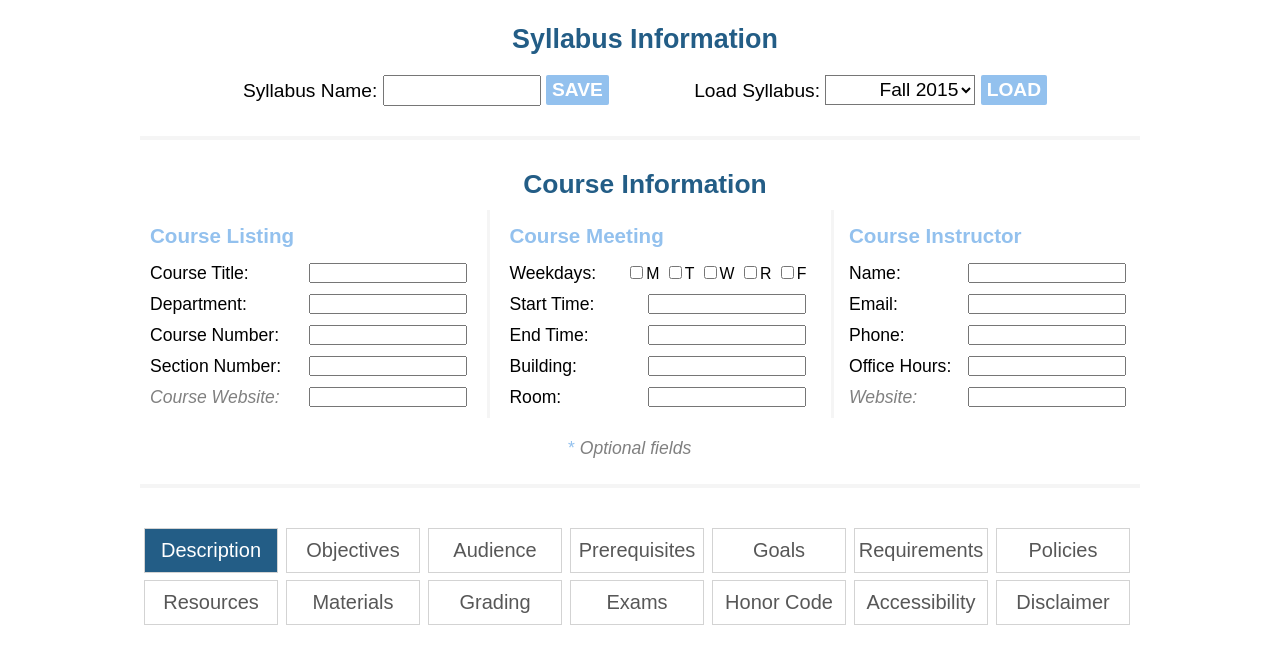
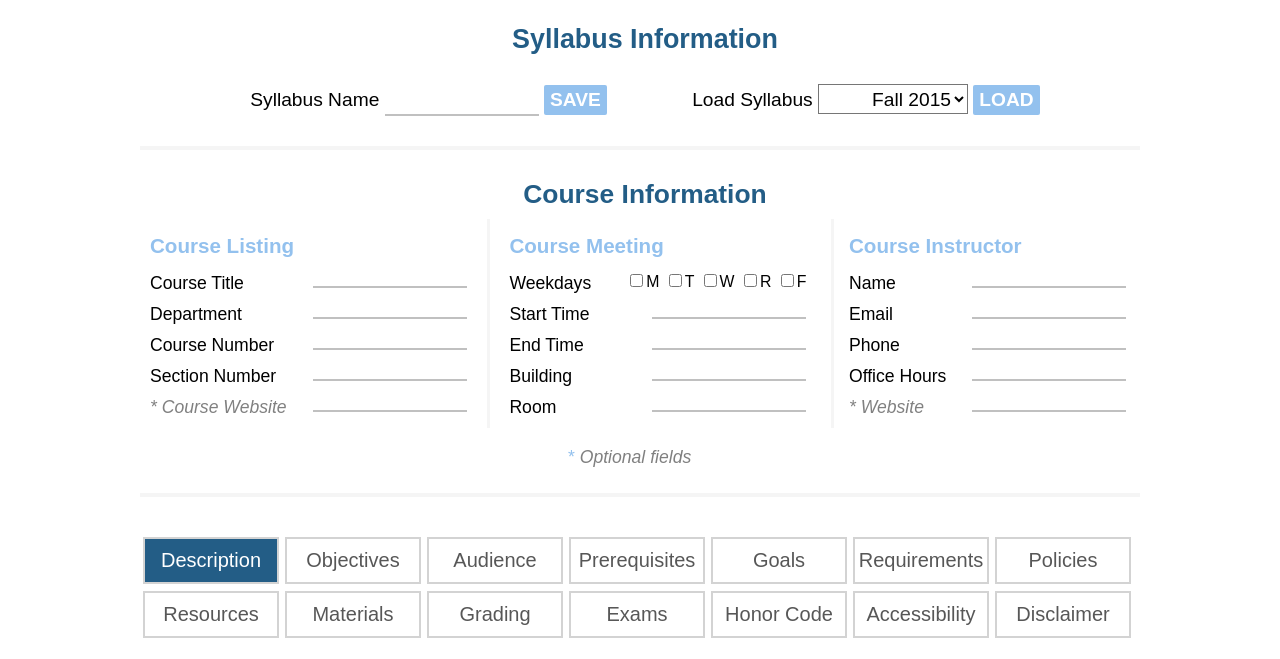
Before and after one commit to fmenozzi/syllabuilder, a website: page public/editor.html in a window 1280 px wide. Shown: the part 70-729 px from the top of the page. Drawn offline with nearby package versions, Linux system fonts and the light colour scheme.

Commit message:
updated editor form style

```diff
--- a/public/css/editor.css
+++ b/public/css/editor.css
@@ -72,13 +72,24 @@ body {
     padding-top: 80px;
 }
 
-input:focus,
+input[type="checkbox"]:focus,
 select:focus,
-textarea:focus {
-    outline: 2px solid #93c1ee;
-}
 button:focus {
     outline: none;
+}
+.syllabus-info input[type="text"],
+.prelude input[type="text"] {
+    float: right;
+    width: 150px;
+    font-size: 0.7em;
+    border: none;
+    border-bottom: 2px solid silver;
+}
+.syllabus-info input[type="text"]:focus,
+.prelude input[type="text"]:focus {
+    outline: none !important;
+    border: none !important;
+    border-bottom: 2px solid #93c1ee !important;
 }
 
 .syllabus-info {
@@ -99,7 +110,7 @@ button:focus {
     padding-bottom: 5px;
 }
 .syllabus-info button {
-    height: 30px;`
+    height: 30px;
     margin: 10px auto 0px auto;
     background: #93c1ee;
     color: white;
@@ -127,7 +138,6 @@ button:focus {
 }
 .syllabus-info option {
     font-size: 0.8em;
-    color: red;
     text-align: right;
     font-family: Arial, sans-serif;
 }
@@ -148,6 +158,10 @@ button:focus {
     overflow: auto;
     font-size: 1.1em;
 }
+.prelude input {
+    margin-top: -3px;
+    font-size: 1em;
+}
 #prelude1 {
     float: left;
     width: 32%;
@@ -167,7 +181,6 @@ button:focus {
     padding-left: 1.5%;
     margin-right: 1%;
     border-left: 3px solid whitesmoke;
-
 }
 .prelude h2 {
     line-height: 0.2em;
@@ -177,11 +190,6 @@ button:focus {
 .prelude h3 {
     line-height: 0.6em;
     color: #93c1ee;
-}
-.prelude input[type="text"]{
-    float: right;
-    width: 150px;
-    font-size: 0.7em;
 }
 #syllabus-name {
     float: none;
@@ -196,14 +204,22 @@ button:focus {
     display: inline;
     margin-left: -2px;
 }*/
+#dept-id {
+    text-transform: uppercase;
+}
 
 #day_boxes {
     float: right;
     font-size: 0.9em;
+    /*color: white;*/
 }
 #day_boxes input {
     margin-left: 5px;
+    /*opacity: 0;*/
 }
+/*#day_boxes input:focus {
+    background: #235d86;
+}*/
 
 .instructor-info {
     padding-bottom: 10px;
@@ -255,8 +271,8 @@ button:focus {
     cursor: pointer;
     min-width: 13%;
     max-width: 13%;
-    margin: auto 4px 7px 4px;
-    border: 1px solid lightgray;
+    margin: auto 3px 7px 3px;
+    border: 2px solid lightgray;
     text-align: center;
 }
 
@@ -366,7 +382,7 @@ _:-moz-tree-row(hover), #clear-button {
 
 .editor {
     width: 95%;
-    height: 500px;
+    height: 498px;
     -moz-border-radius: 6;
     font-family: Arial;
     font-size: 20px;
@@ -374,6 +390,11 @@ _:-moz-tree-row(hover), #clear-button {
     resize: none;
     overflow: auto;
     padding: 15px;
+    border: 2px solid silver;
+}
+.editor:focus {
+    border: 2px solid #93c1ee;
+
 }
 
 /*----- SCHEDULE ------*/
@@ -414,9 +435,15 @@ table tr:nth-child(odd) {
 table th {
     background-color: white;
     color: black;
+    border-bottom: 2px solid darkgray;
 }
 table input {
     width: 99%;
     height: 25px;
     font-size: 1.1em;
+    border: none;
+    /*border-bottom: 2px solid silver;*/
 }
+table input:focus {
+    outline: none;
+}
--- a/public/css/login.css
+++ b/public/css/login.css
@@ -55,7 +55,9 @@ header {
 input:focus,
 select:focus,
 textarea:focus {
-    outline: 2px solid #93c1ee;
+    outline: none !important;
+    border: none !important;
+    border-bottom: 2px solid #93c1ee !important;
 }
 button:focus {
     outline: none;
@@ -94,17 +96,21 @@ h1 {
 	font-size: 1.15em;
 	color: #235d86;
 }
-input[type="text"]{
+input[type="text"] {
 	height: 30px;
 	width: 200px;
 	font-size: 1.25em;
 	margin-left: 7px;
+	border: none;
+	border-bottom: 2px solid silver;
 }
 input[type="password"] {
 	height: 30px;
 	width: 200px;
 	font-size: 1.25em;
 	margin-left: 9px;
+	border: none;
+	border-bottom: 2px solid silver;
 }
 button {
 	display: block;
--- a/public/editor.html
+++ b/public/editor.html
@@ -31,9 +31,9 @@
             <div class=syllabus-info>
                 <h2> Syllabus Information </h2>
                 <div class="syllabus-actions">
-                    Syllabus Name: <input type="text" id="syllabus-name">
+                    Syllabus Name <input type="text" id="syllabus-name">
                     <button value="SAVE" id="save-button">SAVE</button>
-                    Load Syllabus:
+                    Load Syllabus
                     <select>
                         <option value="Fall 2015"> Fall 2015 </option>
                         <option value="Spring 2016"> Spring 2016 </option>
@@ -48,16 +48,16 @@
                 <h2> Course Information </h2>
                 <span id="prelude1">
                     <h3> Course Listing</h3>
-                    <div class="course-info">Course Title: <input type="text" id="course-name"></div>
-                    <div class="course-info">Department: <input type="text" id="dept-id" maxlength="4"></div>
-                    <div class="course-info">Course Number: <input type="text" id="course-num"></div>
-                    <div class="course-info">Section Number: <input type="text" id="section-num"></div>
-                    <div class="course-info" style="color:gray;"><i>Course Website: </i><input type="text" id="course-website"></div>
+                    <div class="course-info">Course Title <input type="text" id="course-name"></div>
+                    <div class="course-info">Department <input type="text" id="dept-id" maxlength="4"></div>
+                    <div class="course-info">Course Number <input type="text" id="course-num"></div>
+                    <div class="course-info">Section Number <input type="text" id="section-num"></div>
+                    <div class="course-info" style="color:gray;"><i>* Course Website </i><input type="text" id="course-website"></div>
                 </span>
 
                 <span id="prelude2">
                     <h3> Course Meeting</h3>
-                    <div class="course-info" id="meeting-days">Weekdays:
+                    <div class="course-info" id="meeting-days">Weekdays
                         <span id="day_boxes">
                             <span><input type="checkbox" ng-model="mo">M </span>
                             <span><input type="checkbox" ng-model="tu">T </span>
@@ -66,19 +66,19 @@
                             <span><input type="checkbox" ng-model="fr">F </span>
                         </span>
                     </div>
-                    <div class="course-info">Start Time: <input type="text" id="from-time"></div>
-                    <div class="course-info">End Time: <input type="text" id="to-time"></div>
-                    <div class="course-info">Building: <input type="text" id="meeting-building"></div>
-                    <div class="course-info">Room: <input type="text" id="meeting-room"></div>
+                    <div class="course-info">Start Time <input type="text" id="from-time"></div>
+                    <div class="course-info">End Time <input type="text" id="to-time"></div>
+                    <div class="course-info">Building <input type="text" id="meeting-building"></div>
+                    <div class="course-info">Room <input type="text" id="meeting-room"></div>
                 </span>
 
                 <span id="prelude3">
                     <h3> Course Instructor</h3>
-                    <div class="instructor-info">Name: <input type="text" id="instructor-name"></div>
-                    <div class="instructor-info">Email: <input type="text" id="instructor-email"></div>
-                    <div class="instructor-info">Phone: <input type="text" id="instructor-phone"></div>
-                    <div class="instructor-info">Office Hours: <input type="text" id="instructor-office-hours"></div>
-                    <div class="instructor-info" style="color:gray;"><i>Website: </i><input type="text" id="instructor-website"></div>
+                    <div class="instructor-info">Name <input type="text" id="instructor-name"></div>
+                    <div class="instructor-info">Email <input type="text" id="instructor-email"></div>
+                    <div class="instructor-info">Phone <input type="text" id="instructor-phone"></div>
+                    <div class="instructor-info">Office Hours <input type="text" id="instructor-office-hours"></div>
+                    <div class="instructor-info" style="color:gray;"><i>* Website </i><input type="text" id="instructor-website"></div>
                 </span>
 
                 <div id="note" style="color:gray;">
```
